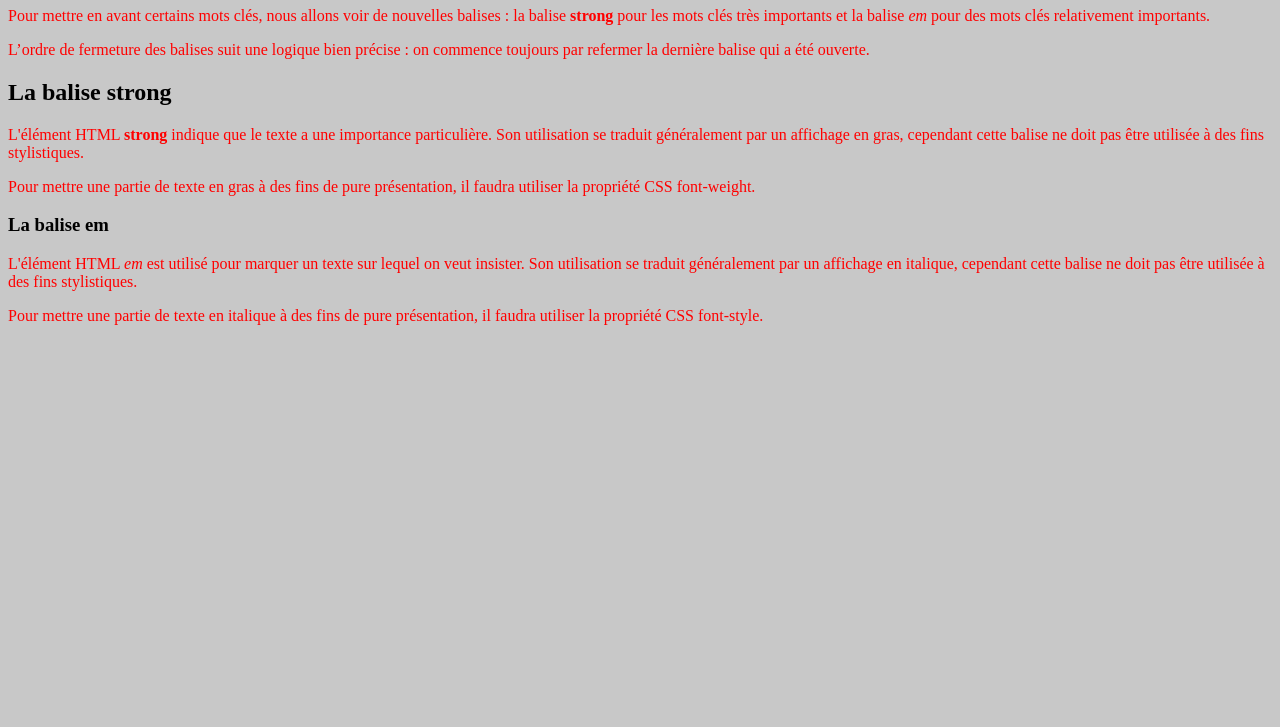
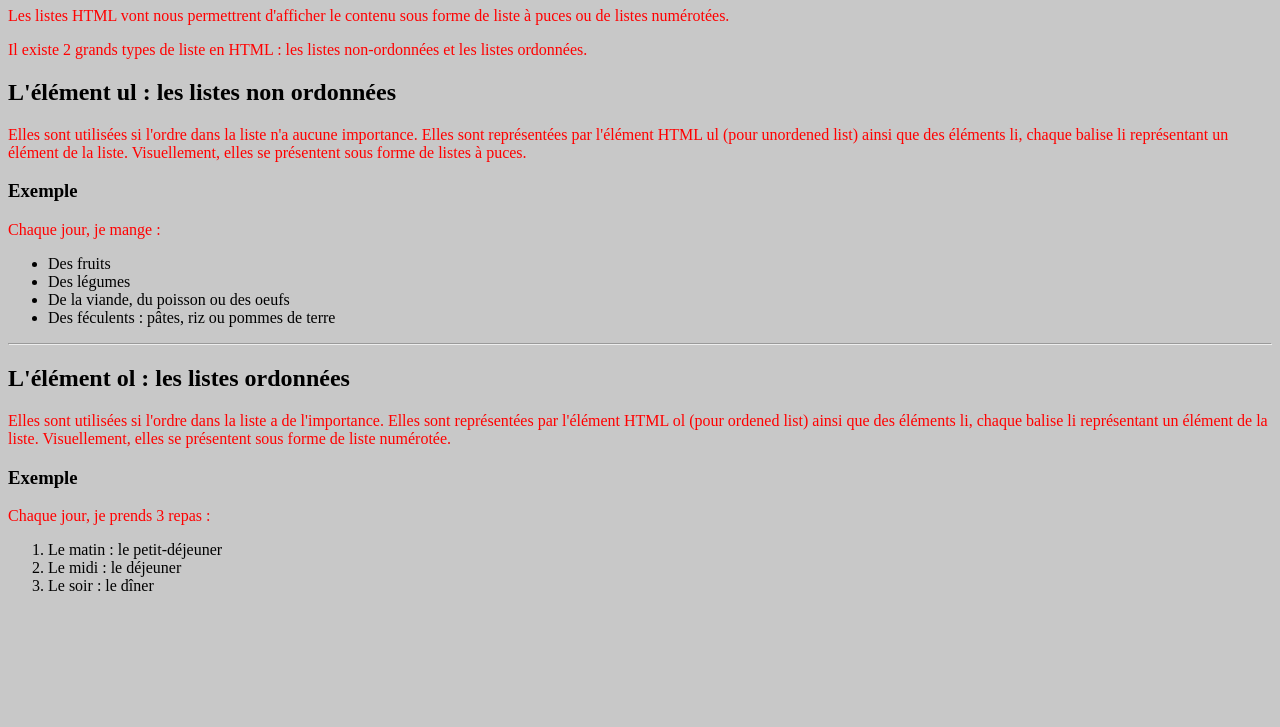
Before and after one commit to ea-augustin/Web-Static--HB, a plain HTML site: page Week 2/index.html in a window 1280 px wide. Shown: the part 73-800 px from the top of the page. Drawn offline with Linux system fonts and the light colour scheme.

Commit message:
Created/added two types of lists ol and ul

```diff
--- a/Week 2/index.html
+++ b/Week 2/index.html
@@ -6,36 +6,45 @@
     <title>Title</title>
 </head>
 <body>
-<h1>Définir les mots clés </h1>
+<h1> Les listes </h1>
 
-    <p>Pour mettre en avant certains mots clés, nous allons voir de nouvelles balises : la balise <strong> strong
-    </strong> pour les mots clés
-        très importants et la balise <em>em</em> pour des mots clés relativement importants.
-    <p/>
+<p>Les listes HTML vont nous permettrent d'afficher le contenu sous forme de liste à puces ou de listes numérotées.</p>
 
-    <p>L’ordre de fermeture des balises suit une logique bien précise : on commence toujours par refermer la
-        dernière
-        balise qui a été ouverte.</p>
+<p>Il existe 2 grands types de liste en HTML : les listes non-ordonnées et les listes ordonnées.
+</p>
 
-    <h2> La balise strong </h2>
+<h2> L'élément ul : les listes non ordonnées </h2>
 
-<p> L'élément HTML <strong>strong</strong> indique que le texte a une importance particulière. Son utilisation se
-    traduit
-        généralement
-        par un affichage en gras, cependant cette balise ne doit pas être utilisée à des fins stylistiques.</p>
+<p>Elles sont utilisées si l'ordre dans la liste n'a aucune importance. Elles sont représentées par l'élément HTML ul
+    (pour unordened list) ainsi que des éléments li, chaque balise li représentant un élément de la liste. Visuellement,
+    elles se présentent sous forme de listes à puces.
+</p>
+<h3>Exemple</h3>
+<p> Chaque jour, je mange : </p>
 
-    <p>Pour mettre une partie de texte en gras à des fins de pure présentation, il faudra utiliser la propriété CSS
-        font-weight.</p>
-    <h3>La balise em</h3>
+<ul>
+    <li>Des fruits</li>
+    <li>Des légumes</li>
+    <li>De la viande, du poisson ou des oeufs</li>
+    <li>Des féculents : pâtes, riz ou pommes de terre</li>
+</ul>
+<hr>
 
-<p>L'élément HTML <em> em </em> est utilisé pour marquer un texte sur lequel on veut insister. Son utilisation se
-        traduit
-        généralement par un affichage en italique, cependant cette balise ne doit pas être utilisée à des fins stylistiques.</p>
+<h2> L'élément ol : les listes ordonnées </h2>
+<p> Elles sont utilisées si l'ordre dans la liste a de l'importance. Elles sont représentées par l'élément HTML ol (pour
+    ordened list) ainsi que des éléments li, chaque balise li représentant un élément de la liste. Visuellement, elles
+    se présentent sous forme de liste numérotée.</p>
 
-    <p>Pour mettre une partie de texte en italique à des fins de pure présentation, il faudra utiliser la propriété CSS
-    font-style.</p>
+<h3>Exemple</h3>
+<p> Chaque jour, je prends 3 repas : </p>
 
+<ol>
+    <li> Le matin : le petit-déjeuner </li>
+    <li> Le midi : le déjeuner</li>
+    <li> Le soir : le dîner</li>
 
-    <script src="javascript/script.js"></script>
+</ol>
+
+<script src="javascript/script.js"></script>
 </body>
 </html>
```
